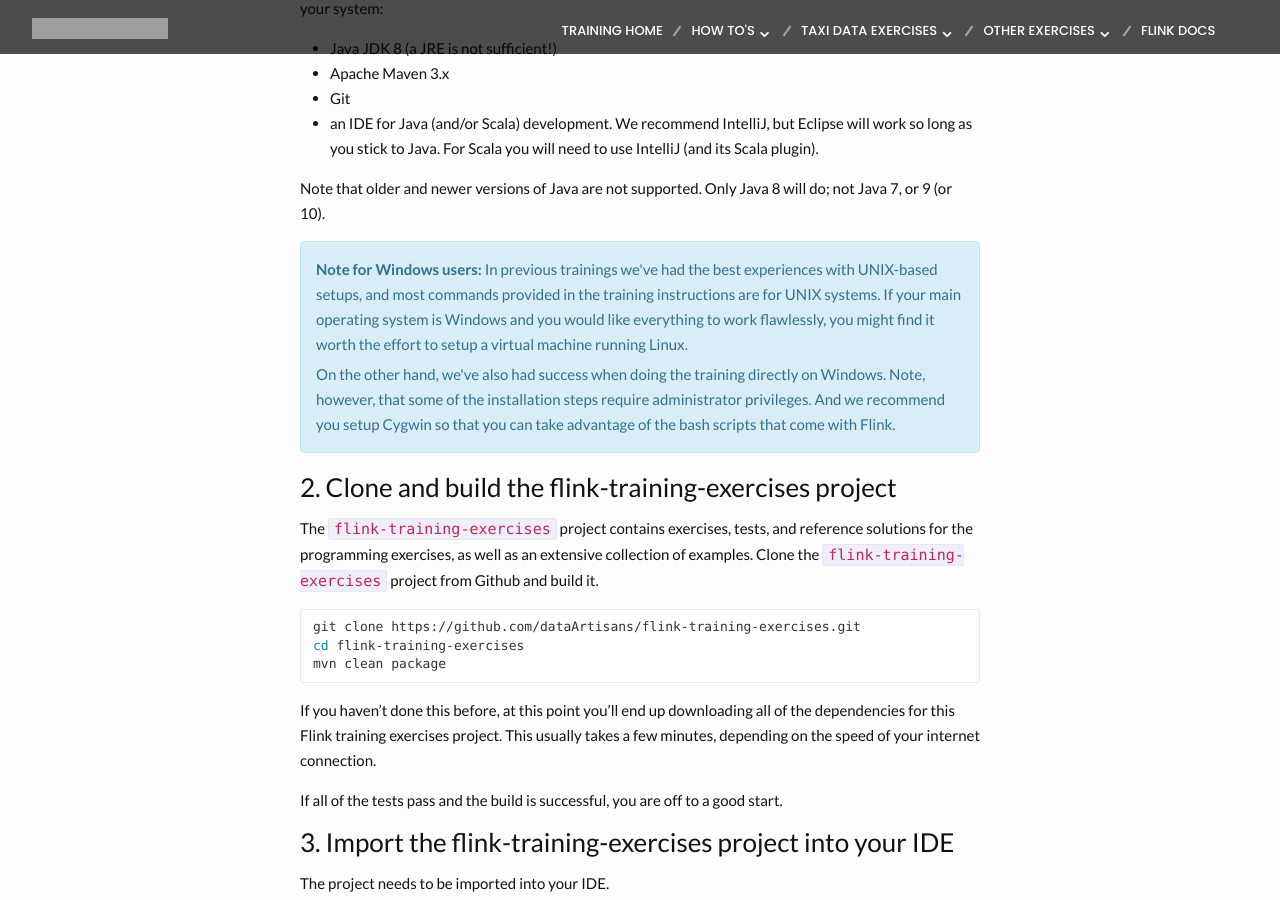
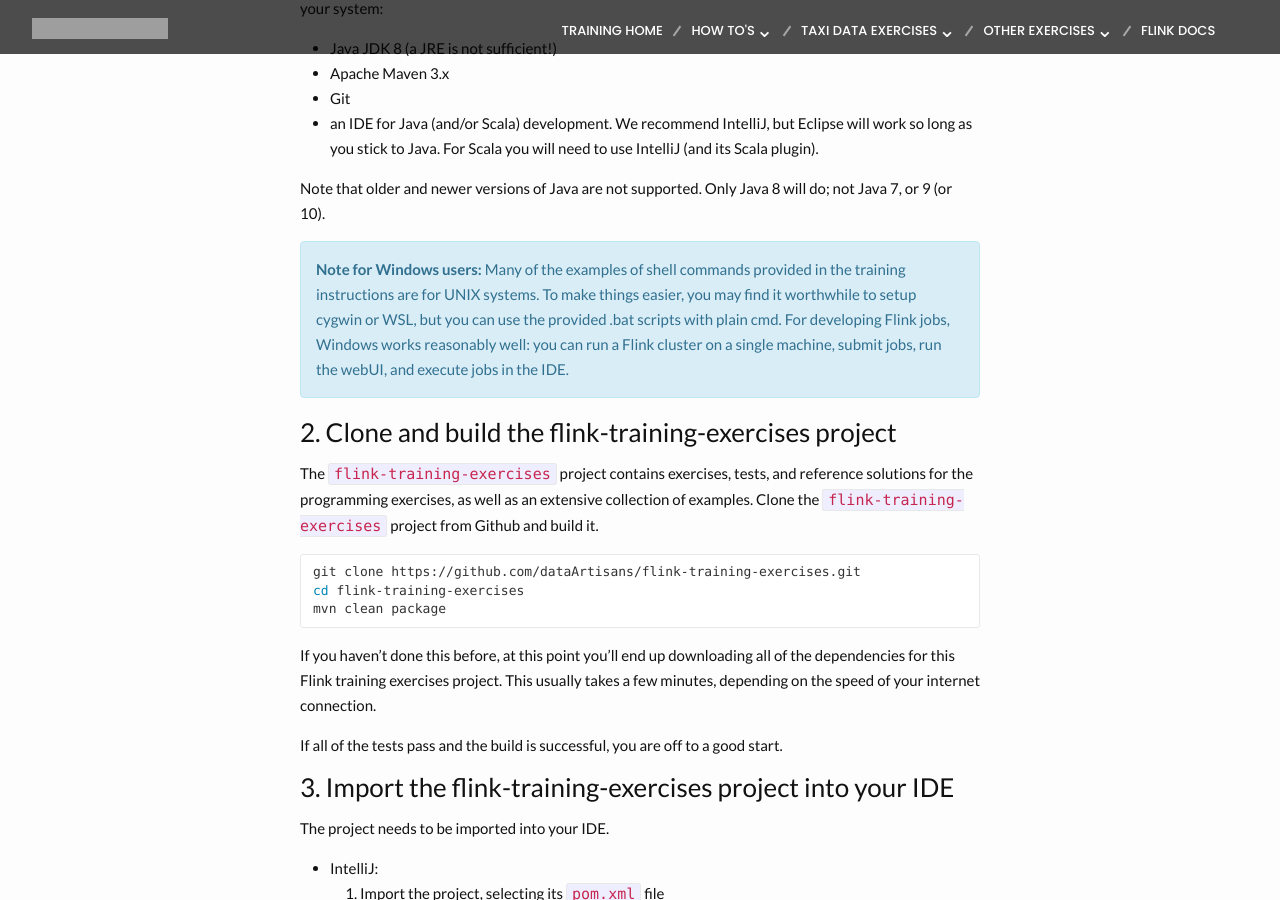
Before and after one commit to dataArtisans/flink-training-web, a Jekyll site: the page built from devEnvSetup.md, in a window 1280 px wide and 900 px high, scrolled down 358 px. Built offline with Jekyll 4.4.1, drawn with Linux system fonts in a browser that asks for light colours; nearby versions of some CDN libraries; grey boxes are pictures that could not be loaded.

Commit message:
Rewrote note for Windows users.

```diff
--- a/devEnvSetup.md
+++ b/devEnvSetup.md
@@ -20,14 +20,9 @@
 <div class="alert alert-info">
 <p>
 <strong>Note for Windows users:</strong>
-In previous trainings we've had the best experiences with UNIX-based setups, and most commands provided in the training instructions are for UNIX systems.
-If your main operating system is Windows and you would like everything to work flawlessly, you might find it worth the effort to setup a virtual machine running Linux.
-</p>
-
-<p>
-On the other hand, we've also had success when doing the training directly on Windows.
-Note, however, that some of the installation steps require administrator privileges.
-And we recommend you setup Cygwin so that you can take advantage of the bash scripts that come with Flink.
+Many of the examples of shell commands provided in the training instructions are for UNIX systems.
+To make things easier, you may find it worthwhile to setup cygwin or WSL, but you can use the provided .bat scripts with plain cmd.
+For developing Flink jobs, Windows works reasonably well: you can run a Flink cluster on a single machine, submit jobs, run the webUI, and execute jobs in the IDE.
 </p>
 </div>
 
```
